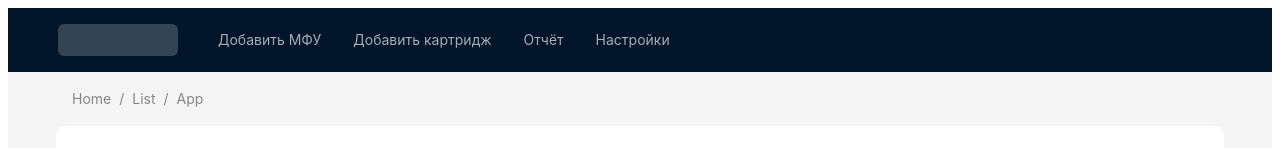
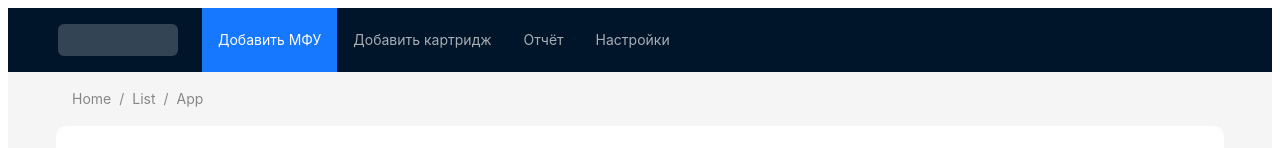
Before and after one commit to TrekusovMax/cartriges, a React (Vite) app: page /add-printer in a window 1280 px wide. Shown: the top 148 px of the page. Built offline with nearby package versions, Linux system fonts and the light colour scheme; no server answers.

Commit message:
удалён фон неактивной кнопки меню

```diff
--- a/src/widgets/add-printer/add-printer-form.tsx
+++ b/src/widgets/add-printer/add-printer-form.tsx
@@ -68,6 +68,16 @@ export const AddPrinterForm = () => {
   }, [])
 
   const onFinish: SubmitHandler<IPrinter> = (data) => {
+    if (imageSelected.current) {
+      dispatch(
+        addPrinter({
+          ...data,
+          image: imgUrl,
+        }),
+      )
+      onReset()
+      message.success('Принтер добавлен')
+    }
     if (fileUpload) {
       setShowProgress(true)
       const imageRef = ref(storage, `printers/ ${fileUpload.name}`)
@@ -111,6 +121,7 @@ export const AddPrinterForm = () => {
     setShowProgress(false)
     dispatch(fileRemove())
     setShowUploadList(false)
+    setShowImage(false)
     imageSelected.current = false
     reset()
   }
--- a/src/widgets/header-menu/header-menu.tsx
+++ b/src/widgets/header-menu/header-menu.tsx
@@ -1,8 +1,8 @@
-import { useEffect, useState } from 'react'
-import { Link } from 'react-router-dom'
+import { LegacyRef, RefObject, useEffect, useRef, useState } from 'react'
+import { Link, useLocation } from 'react-router-dom'
 import { Menu } from 'antd'
 
-import type { MenuProps } from 'antd'
+import type { MenuProps, MenuRef } from 'antd'
 
 interface IHeaderMenu {
   title: string
@@ -10,7 +10,11 @@ interface IHeaderMenu {
 }
 
 export const HeaderMenu = () => {
+  const location = useLocation()
+  let currMenuItem = useRef() as LegacyRef<MenuRef> & RefObject<MenuRef>
+
   const [menuItems, setMenuItems] = useState<MenuProps['items']>([])
+
   const headerData: IHeaderMenu[] = [
     { title: 'Добавить МФУ', path: '/add-printer' },
     { title: 'Добавить картридж', path: '/add-cartrige' },
@@ -18,10 +22,10 @@ export const HeaderMenu = () => {
     { title: 'Настройки', path: '/settings' },
   ]
 
+  const menuTitle = Object.values(headerData).map((item) => item.title)
+  const menuPath = Object.values(headerData).map((item) => item.path)
+  const [menuIndex, SetMenuIndex] = useState<number | null>(null)
   useEffect(() => {
-    const menuTitle = Object.values(headerData).map((item) => item.title)
-    const menuPath = Object.values(headerData).map((item) => item.path)
-
     const items: MenuProps['items'] = menuTitle.map((key, i) => ({
       key,
       label: (
@@ -29,14 +33,42 @@ export const HeaderMenu = () => {
           {key}
         </Link>
       ),
+      onClick: () => {},
+      className: headerData[i].path === location.pathname ? 'ant-menu-item-selected' : '',
     }))
 
     setMenuItems(items)
-  }, [])
+
+    //удаление синий заливки на неактивной кнопке меню
+    if (currMenuItem.current && currMenuItem.current.menu) {
+      if (menuPath.indexOf(location.pathname) < 0) {
+        for (let i of currMenuItem.current.menu.list.children) {
+          SetMenuIndex(null)
+          //console.log(currMenuItem.current.menu.list.children.item(menuIndex))
+          i.classList.remove('ant-menu-item-selected')
+        }
+      } else {
+        SetMenuIndex(menuPath.indexOf(location.pathname))
+
+        for (let i of currMenuItem.current.menu.list.children) {
+          const menuItem = i.getElementsByTagName('a')[0]?.getAttribute('href')
+          if (menuItem == location.pathname) {
+            i.classList.add('ant-menu-item-selected')
+          }
+        }
+      }
+    }
+  }, [location.pathname, menuIndex])
 
   return (
     <>
       <Menu
+        onMouseOverCapture={(e) => {
+          console.log(e)
+
+          return null
+        }}
+        ref={currMenuItem}
         theme="dark"
         mode="horizontal"
         items={menuItems}
```
